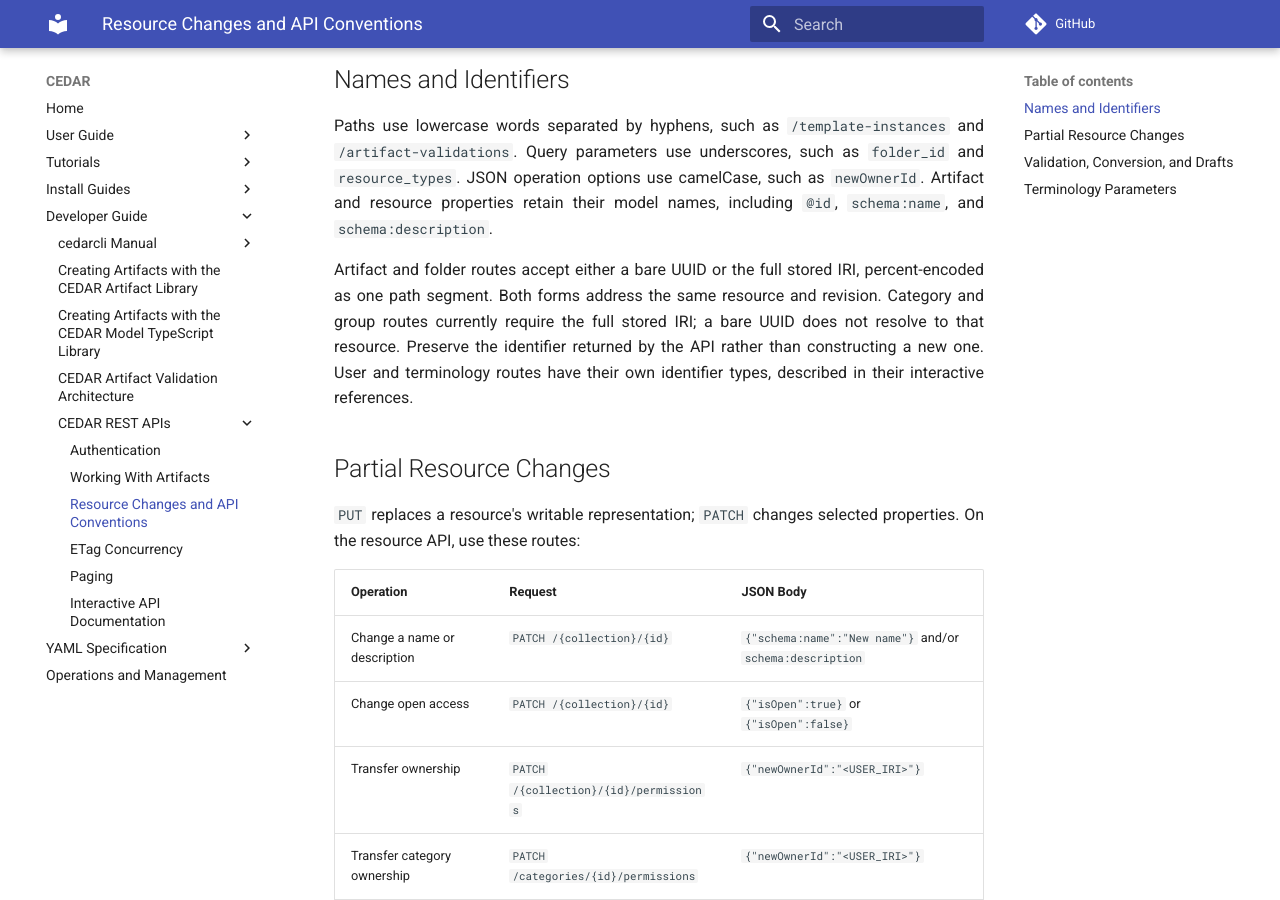
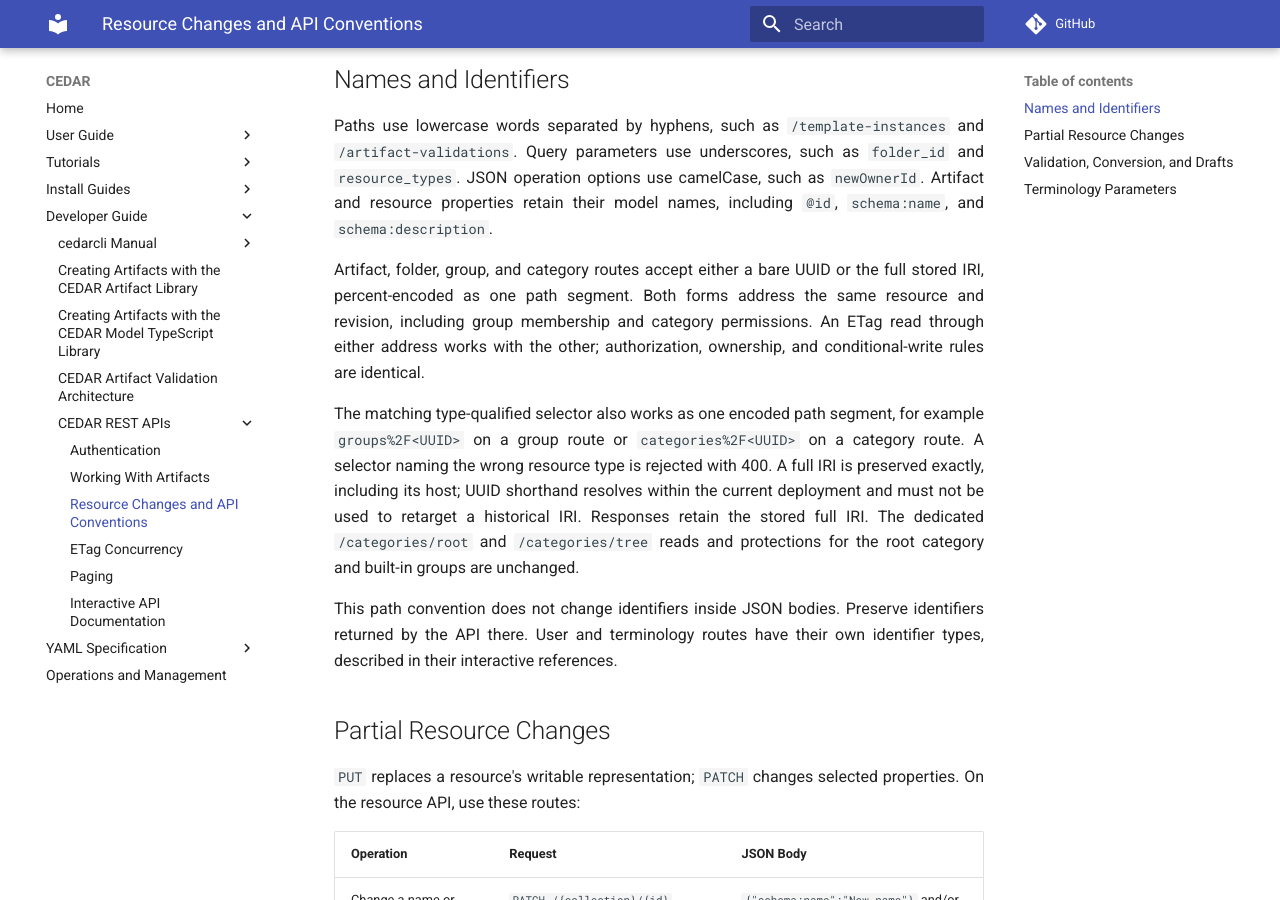
Before and after one commit to metadatacenter/cedar-mkdocs, an MkDocs documentation site: the page built from docs/developer-guide/cedar-rest-apis/resource-changes.md, in a window 1280 px wide and 900 px high, scrolled down 234 px. Built offline with MkDocs 1.6.1 and Material for MkDocs 9.7.7, drawn with Linux system fonts in a browser that asks for light colours; comment, search, counter and statistics services are not loaded.

Commit message:
Document group and category UUID addressing

```diff
--- a/docs/developer-guide/cedar-rest-apis/resource-changes.md
+++ b/docs/developer-guide/cedar-rest-apis/resource-changes.md
@@ -11,11 +11,21 @@ Paths use lowercase words separated by hyphens, such as `/template-instances` an
 `resource_types`. JSON operation options use camelCase, such as `newOwnerId`. Artifact and
 resource properties retain their model names, including `@id`, `schema:name`, and `schema:description`.
 
-Artifact and folder routes accept either a bare UUID or the full stored IRI, percent-encoded as
-one path segment. Both forms address the same resource and revision. Category and group routes
-currently require the full stored IRI; a bare UUID does not resolve to that resource. Preserve the
-identifier returned by the API rather than constructing a new one. User and terminology routes
-have their own identifier types, described in their interactive references.
+Artifact, folder, group, and category routes accept either a bare UUID or the full stored IRI,
+percent-encoded as one path segment. Both forms address the same resource and revision, including
+group membership and category permissions. An ETag read through either address works with the
+other; authorization, ownership, and conditional-write rules are identical.
+
+The matching type-qualified selector also works as one encoded path segment, for example
+`groups%2F<UUID>` on a group route or `categories%2F<UUID>` on a category route. A selector naming
+the wrong resource type is rejected with 400. A full IRI is preserved exactly, including its host;
+UUID shorthand resolves within the current deployment and must not be used to retarget a historical
+IRI. Responses retain the stored full IRI. The dedicated `/categories/root` and `/categories/tree`
+reads and protections for the root category and built-in groups are unchanged.
+
+This path convention does not change identifiers inside JSON bodies. Preserve identifiers returned
+by the API there. User and terminology routes have their own identifier types, described in their
+interactive references.
 
 ## Partial Resource Changes
 
```
